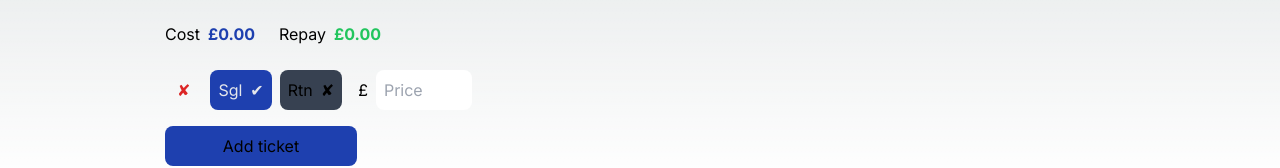
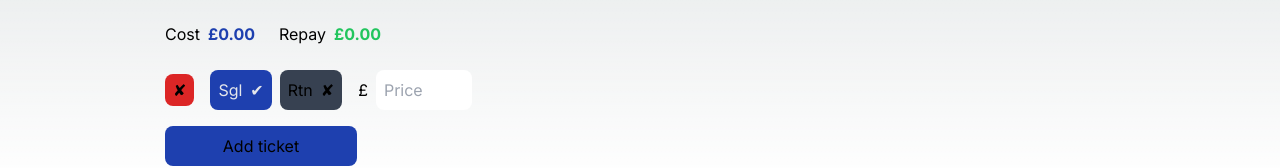
Before and after one commit to georgejkaye/delay-repay, a Next.js app: page / in a window 1280 px wide. Both pictures are taken after a click on the button "Add ticket". Shown: the part 242-410 px from the top of the page. Built offline with nearby package versions, Linux system fonts and the light colour scheme.

Commit message:
[fix] Make delete ticket button more button like

```diff
--- a/src/app/page.tsx
+++ b/src/app/page.tsx
@@ -408,7 +408,7 @@ const Ticket = (props: {
       <div className="flex flex-row w-full align-items-center gap-4">
         <div className="flex flex-row gap-2">
           <button
-            className="text-red-600 hover:text-red-300 p-2 px-3 rounded-lg"
+            className="bg-red-600 hover:bg-red-400 my-1 px-2 mr-2 rounded-lg"
             onClick={(e) => props.removeTicket()}
           >
             ✘
```
